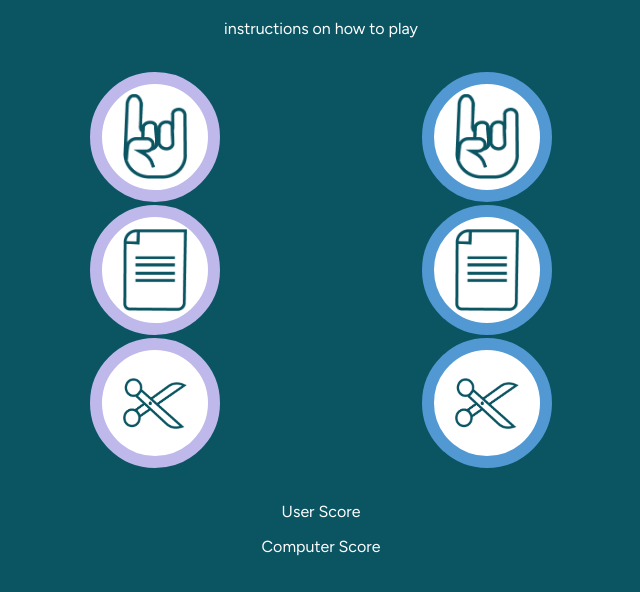
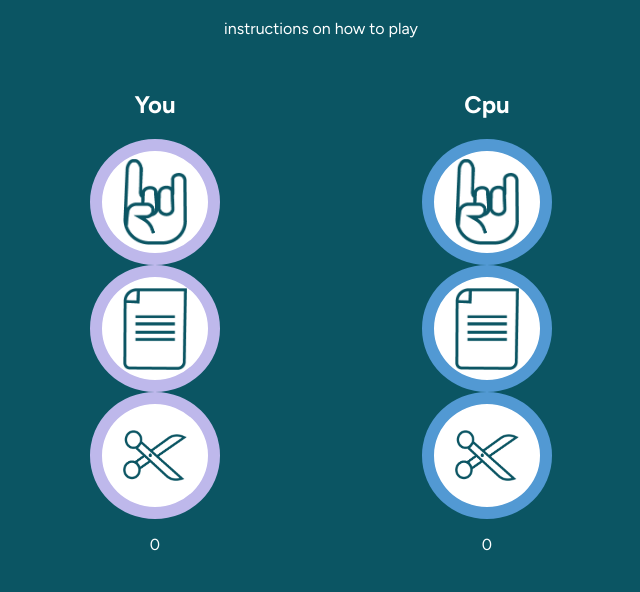
Before and after one commit to suzannecodeinst/RPS-game-PP2, a plain HTML site: page index.html in a window 1280 px wide. Shown: the part 64-656 px from the top of the page, without its empty margins (319-959 px from the left). Drawn offline with Linux system fonts and the light colour scheme.

Commit message:
Re-arrange elements on layout so User knows which side to select

```diff
--- a/assets/css/style.css
+++ b/assets/css/style.css
@@ -23,7 +23,7 @@ h1 {
     box-sizing: border-box;
     width: 40%;
     height: 85vh;
-    max-height: 400px;
+    max-height: 500px;
     max-width: 300px;
     margin: 1rem;
     display: flex;
@@ -38,7 +38,7 @@ h1 {
     box-sizing: border-box;
     width: 40%;
     height: 85vh;
-    max-height: 400px;
+    max-height: 500px;
     max-width: 300px;
     margin: 1rem;
     display: flex;
@@ -71,3 +71,8 @@ button {
 .button-icon {
     max-width: 68%;
 }
+
+.score-area {
+    display: flex;
+    justify-content: space-around;
+}
--- a/index.html
+++ b/index.html
@@ -32,11 +32,11 @@
 
     <div class="game-area">
 
-        <div class="game-length-selector">
-        </div>
+        <!-- <div class="game-length-selector"></div> -->
 
         <div class="game-panel">
             <div class="user-panel">
+                <h2>You</h2>
                 <button data-type="rock" class="rock-btn-user">
                     <img class="button-icon" src="assets/images/rock.png" alt="line art of a hand making the rock symbol">
                 </button>
@@ -46,8 +46,12 @@
                 <button data-type="scissors" class="scissors-btn-user">
                     <img class="button-icon" src="assets/images/scissors.png" alt="line art of a pair of scissors">
                 </button>
+                <div class="score-area">
+                    <p id="user-score">0</p>
+                </div>
             </div>
             <div class="computer-panel">
+                <h2>Cpu</h2>
                 <button data-type="rock" class="rock-btn-puter">
                     <img class="button-icon" src="assets/images/rock.png" alt="line art of a hand making the rock symbol">
                 </button>
@@ -57,19 +61,12 @@
                 <button data-type="scissors" class="scissors-btn-puter">
                     <img class="button-icon" src="assets/images/scissors.png" alt="line art of a pair of scissors">
                 </button>
+                <div class="score-area">
+                    <p id="puter-score">0</p>
+                </div>
 
             </div>
         </div>
-
-    </div>
-
-    <div class="score-area">
-
-        <!-- number of the game played, if chosen 3 games, or 5 etc-->
-        <div class="game-number"></div>
-
-        <p>User Score</p>
-        <p>Computer Score</p>
 
     </div>
 
```
